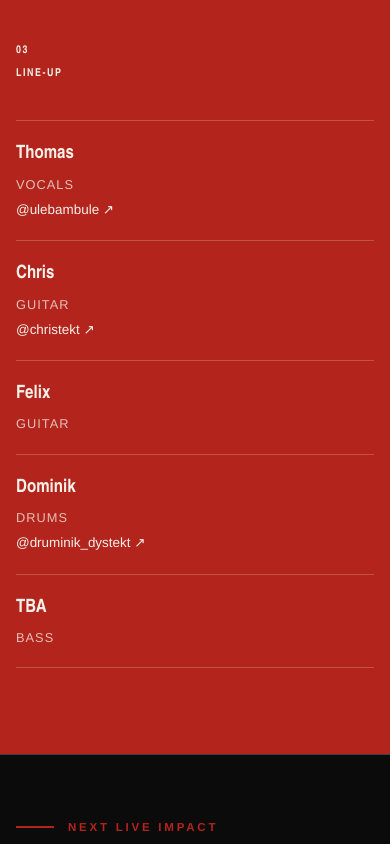
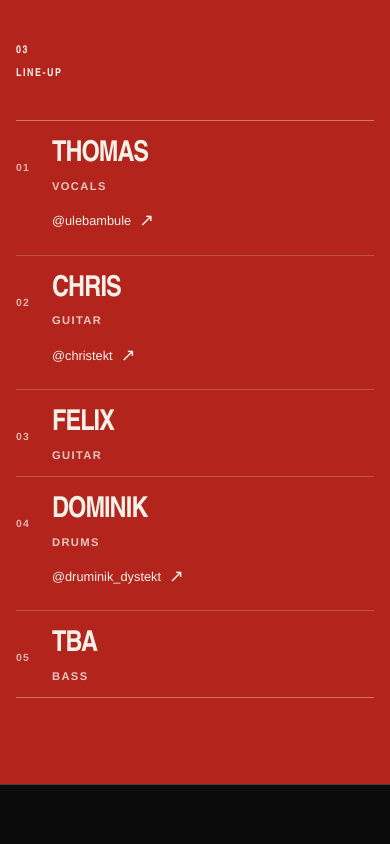
Before and after one commit to ckrohn/dystekt-website, a Next.js app: page / in a window 390 px wide. Shown: the part 1620-2464 px from the top of the page. Built offline with nearby package versions, Linux system fonts and the light colour scheme.

Commit message:
Optimize line-up section on homepage

```diff
--- a/app/components/SocialLinks.tsx
+++ b/app/components/SocialLinks.tsx
@@ -1,9 +1,8 @@
 const links = [
   { label: "Instagram", href: "https://www.instagram.com/dystektofficial", icon: "instagram" },
+  { label: "YouTube", href: "https://www.youtube.com/@Dystekt", icon: "youtube" },
   { label: "Bandcamp", href: "https://dystekt.bandcamp.com", icon: "bandcamp" },
   { label: "Linktree", href: "https://linktr.ee/dystekt", icon: "linktree" },
-  { label: "YouTube", href: "https://www.youtube.com/@Dystekt", icon: "youtube" },
-  { label: "X / Twitter", href: "https://x.com/dystekt", icon: "x" },
 ] as const;
 
 type SocialIconName = (typeof links)[number]["icon"];
@@ -42,12 +41,6 @@ export function SocialIcon({ name }: { name: SocialIconName }) {
           <path d="M23 12c0-2.2-.2-4.1-.5-5.2a3 3 0 0 0-2.1-2.1C18.8 4.2 16 4 12 4s-6.8.2-8.4.7a3 3 0 0 0-2.1 2.1C1.2 7.9 1 9.8 1 12s.2 4.1.5 5.2a3 3 0 0 0 2.1 2.1c1.6.5 4.4.7 8.4.7s6.8-.2 8.4-.7a3 3 0 0 0 2.1-2.1c.3-1.1.5-3 .5-5.2Zm-13.2 4V8l6.9 4-6.9 4Z" />
         </svg>
       );
-    case "x":
-      return (
-        <svg {...commonProps} fill="currentColor">
-          <path d="M18.2 2h3.4l-7.4 8.5L23 22h-6.9l-5.4-7.1L4.5 22H1.1l8-9.1L.7 2h7.1l4.9 6.4L18.2 2Zm-1.1 18h1.8L6.8 3.9H4.9L17.1 20Z" />
-        </svg>
-      );
   }
 }
 
--- a/app/globals.css
+++ b/app/globals.css
@@ -383,76 +383,52 @@ img {
   margin-bottom: 0;
 }
 
-.members-content {
-  max-width: 940px;
-}
-
+.members-content { min-width: 0; }
 .members-list {
   display: grid;
   grid-template-columns: repeat(5, minmax(0, 1fr));
-  gap: 0;
   margin: 0;
   padding: 0;
   list-style: none;
-  border-block: 1px solid var(--line);
-}
-
+  border-block: 1px solid rgba(244, 241, 233, 0.4);
+}
 .members-list li {
   display: flex;
   flex-direction: column;
-  gap: 6px;
-  min-height: 130px;
-  padding: 20px 24px;
-}
-
-.members-list li + li {
+  min-width: 0;
+  padding: 24px 16px 16px;
   border-left: 1px solid var(--line);
 }
-
-.members-list li > span:first-child {
-  font-family: var(--display);
-  font-size: 1.15rem;
-  font-weight: 800;
-}
-
-.members-list li > span:nth-child(2) {
-  color: rgba(244, 241, 233, 0.76);
-  font-size: 0.8rem;
-  text-transform: uppercase;
-  letter-spacing: 0.08em;
-}
-
-.members-list a {
-  width: fit-content;
-  margin-top: auto;
-  color: var(--white);
-  font-size: 0.84rem;
-}
-
-.members-list a:hover,
-.members-list a:focus-visible {
-  color: var(--ink);
-}
-
-@media (max-width: 900px) {
-  .members-list {
-    grid-template-columns: repeat(3, minmax(0, 1fr));
-  }
-
-  .members-list li {
-    min-height: 120px;
-    border-top: 1px solid var(--line);
-  }
-
-  .members-list li + li {
+.members-list li:first-child { border-left: 0; padding-left: 0; }
+.members-list li:last-child { padding-right: 0; }
+.member-number { margin-bottom: 30px; font-size: 0.65rem; font-weight: 700; letter-spacing: 0.12em; color: rgba(244, 241, 233, 0.7); }
+.member-identity h3 { margin: 0; font-family: var(--display); font-size: clamp(1.35rem, 2.3vw, 2.4rem); font-weight: 800; letter-spacing: -0.035em; line-height: 1; text-transform: uppercase; }
+.member-identity p { margin: 12px 0 20px; font-size: 0.7rem; font-weight: 700; text-transform: uppercase; letter-spacing: 0.12em; color: rgba(244, 241, 233, 0.8); }
+.members-list a { display: flex; align-items: center; justify-content: space-between; gap: 8px; min-height: 44px; margin-top: auto; font-size: 0.7rem; transition: color 160ms ease; }
+.members-list a span:first-child { overflow-wrap: anywhere; }
+.members-list a span:last-child { font-size: 1.1rem; flex-shrink: 0; }
+.members-list a:hover { color: var(--ink); }
+.members-list a:focus-visible { outline: 2px solid var(--white); outline-offset: 4px; }
+@media (max-width: 1100px) {
+  .members-list { grid-template-columns: 1fr; }
+  .members-list li, .members-list li:first-child, .members-list li:last-child {
+    display: grid;
+    grid-template-columns: 28px minmax(0, 1fr) auto;
+    align-items: center;
+    gap: 20px;
+    padding: 22px 0;
     border-left: 0;
   }
-
-  .members-list li:nth-child(-n + 3) {
-    border-top: 0;
-  }
-}
-
+  .members-list li + li { border-top: 1px solid var(--line); }
+  .member-number { margin: 0; }
+  .member-identity h3 { font-size: 1.8rem; }
+  .member-identity p { margin: 8px 0 0; }
+  .members-list a { margin: 0; font-size: 0.8rem; }
+}
+@media (max-width: 480px) {
+  .members-list li, .members-list li:first-child, .members-list li:last-child { grid-template-columns: 20px minmax(0, 1fr); column-gap: 16px; row-gap: 4px; padding-block: 20px 12px; }
+  .members-list a { grid-column: 2; justify-content: flex-start; width: fit-content; }
+  }
 .next-show {
   padding: 78px 0;
   border-block: 1px solid var(--line);
@@ -1216,21 +1192,6 @@ img {
 }
 
 @media (max-width: 640px) {
-  .members-list {
-    grid-template-columns: 1fr;
-  }
-
-  .members-list li,
-  .members-list li:nth-child(-n + 3) {
-    min-height: auto;
-    padding-inline: 0;
-    border-top: 1px solid var(--line);
-  }
-
-  .members-list li:first-child {
-    border-top: 0;
-  }
-
   .instagram-post-grid {
     grid-template-columns: 1fr;
   }
--- a/app/page.tsx
+++ b/app/page.tsx
@@ -74,13 +74,28 @@ export default function Home() {
         <section className="members section wrap" aria-labelledby="members-title">
           <div className="section-mark"><span>03</span><span>LINE-UP</span></div>
           <div className="members-content">
-            <h2 id="members-title" className="visually-hidden">Line-Up</h2>
+            <h2 id="members-title" className="visually-hidden">Line-up</h2>
             <ul className="members-list">
-              <li><span>Thomas</span><span>Vocals</span><a href="https://www.instagram.com/ulebambule" target="_blank" rel="noreferrer">@ulebambule <span aria-hidden="true">↗</span></a></li>
-              <li><span>Chris</span><span>Guitar</span><a href="https://www.instagram.com/christekt" target="_blank" rel="noreferrer">@christekt <span aria-hidden="true">↗</span></a></li>
-              <li><span>Felix</span><span>Guitar</span></li>
-              <li><span>Dominik</span><span>Drums</span><a href="https://www.instagram.com/druminik_dystekt" target="_blank" rel="noreferrer">@druminik_dystekt <span aria-hidden="true">↗</span></a></li>
-              <li><span>TBA</span><span>Bass</span></li>
+              {[
+                { name: "Thomas", role: "Vocals", handle: "ulebambule" },
+                { name: "Chris", role: "Guitar", handle: "christekt" },
+                { name: "Felix", role: "Guitar", handle: null },
+                { name: "Dominik", role: "Drums", handle: "druminik_dystekt" },
+                { name: "TBA", role: "Bass", handle: null },
+              ].map((member, index) => (
+                <li key={member.role + member.name}>
+                  <span className="member-number" aria-hidden="true">0{index + 1}</span>
+                  <div className="member-identity">
+                    <h3>{member.name}</h3>
+                    <p>{member.role}</p>
+                  </div>
+                  {member.handle && (
+                    <a href={`https://www.instagram.com/${member.handle}`} target="_blank" rel="noopener noreferrer" aria-label={`${member.name} on Instagram (opens in a new tab)`}>
+                      <span>@{member.handle}</span><span aria-hidden="true">↗</span>
+                    </a>
+                  )}
+                </li>
+              ))}
             </ul>
           </div>
         </section>
```
Also changed, not shown: 1 other file (tests, documents, lock files or other folders).
